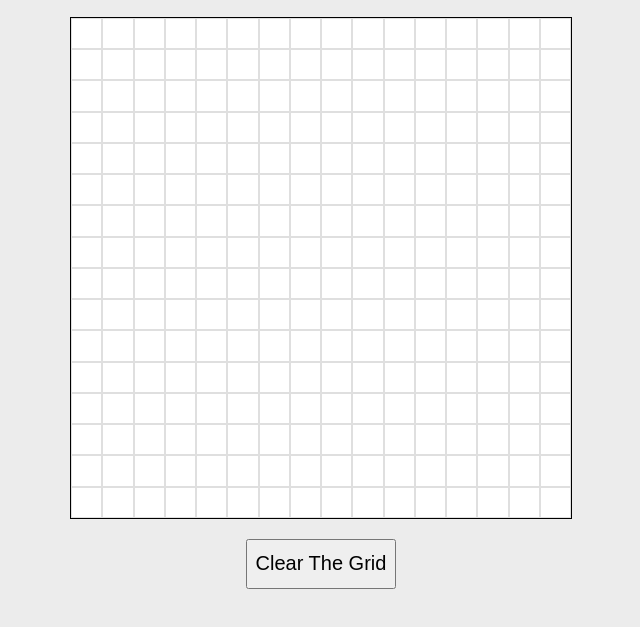
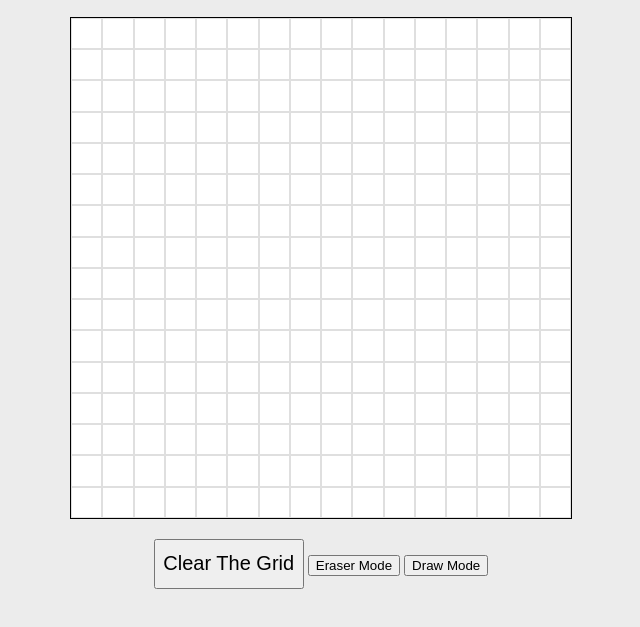
Before and after one commit to vinothrobinson/etch-a-sketch, a plain HTML site: page index.html in a window 1280 px wide. Shown: the part 133-760 px from the top of the page, without its empty margins (319-959 px from the left). Drawn offline with Linux system fonts and the light colour scheme.

Commit message:
Create buttons for eraser-mode and drawing-mode

```diff
--- a/index.html
+++ b/index.html
@@ -16,6 +16,8 @@
     </div>
     <div class="other-buttons">
         <button id="clear-grid"> Clear The Grid </button>
+        <button id="eraser-mode"> Eraser Mode </button>
+        <button id="draw-mode"> Draw Mode </button>
     </div>
 
 </body>
```
